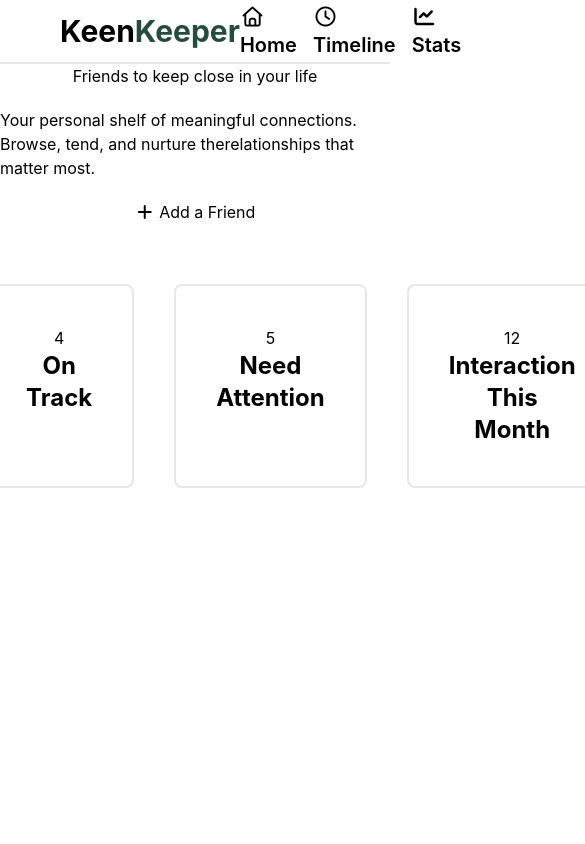
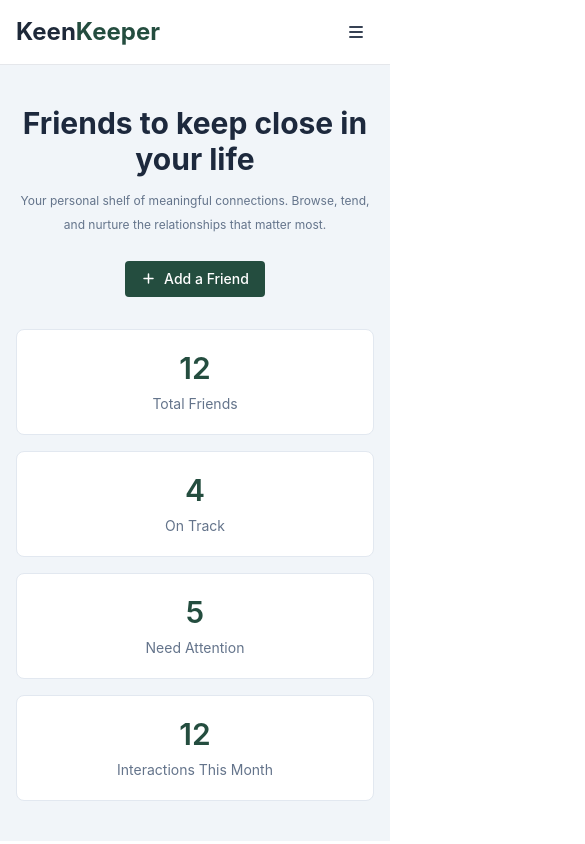
Before and after one commit to FarhadNuri/Keen-Keeper, a React (Vite) app: page /stats in a window 390 px wide. Shown: the top 844 px of the page, 585 px wide, since content can reach past the window. Built offline with nearby package versions, Linux system fonts and the light colour scheme.

Commit message:
Completed Responsive Navbar & Home Banner Section

```diff
--- a/src/components/Home/HomeBanner.jsx
+++ b/src/components/Home/HomeBanner.jsx
@@ -3,17 +3,30 @@ import HomeBannerGrid from "./HomeBannerGrid";
 
 function HomeBanner() {
   return (
-    <div className="flex flex-col gap-5 items-center">
-      <h1>Friends to keep close in your life</h1>
-      <p>
-        Your personal shelf of meaningful connections. Browse, tend, and nurture
-        the
-        <span>relationships that matter most.
-        </span>
-        </p>
-      <button><i class="fa-solid fa-plus"></i> Add a Friend</button>
-      <HomeBannerGrid />
-    </div>
+    <section className="bg-slate-100 px-4 py-10 sm:px-6 sm:py-14">
+      <div className="mx-auto max-w-5xl">
+        <div className="text-center">
+          <h1 className="text-3xl font-bold text-slate-800 sm:text-5xl">
+            Friends to keep close in your life
+          </h1>
+          <p className="mx-auto mt-3 max-w-2xl text-xs leading-6 text-[#64748B] sm:text-sm">
+            Your personal shelf of meaningful connections. Browse, tend, and nurture the
+            relationships that matter most.
+          </p>
+          <button
+            type="button"
+            className="cursor-pointer mt-6 inline-flex items-center gap-2 rounded bg-[#244D3F] px-4 py-2 text-sm font-medium text-white hover:bg-[#1E4034]"
+          >
+            <i className="fa-solid fa-plus text-xs" aria-hidden="true"></i>
+            <span>Add a Friend</span>
+          </button>
+        </div>
+
+        <div className="mt-8 sm:mt-10">
+          <HomeBannerGrid />
+        </div>
+      </div>
+    </section>
   );
 }
 
--- a/src/components/Home/HomeBannerGrid.jsx
+++ b/src/components/Home/HomeBannerGrid.jsx
@@ -1,40 +1,34 @@
-import React from 'react'
-import { use } from 'react'
-import { DataContext } from './HomeDataContext';
-
+import React, { use } from "react";
+import { DataContext } from "./HomeDataContext";
 
 function HomeBannerGrid() {
-  const userData = use(DataContext) ;
-    const countOnTrack = userData.filter(user => user.status === "on_track").length;
-    console.log(countOnTrack);
-    const needAttention = userData.filter(user => user.status === "overdue").length;
-    console.log(needAttention);
-    const totalFriends = userData.length;
-    console.log(totalFriends);
-    const gridLength = 4
+  const userData = use(DataContext) || [];
+
+  const countOnTrack = userData.filter((user) => user?.status === "on_track").length;
+  const needAttention = userData.filter((user) => user?.status === "overdue").length;
+  const totalFriends = userData.length;
+  const interactionsThisMonth = userData.length;
+
+  const stats = [
+    { value: totalFriends, label: "Total Friends" },
+    { value: countOnTrack, label: "On Track" },
+    { value: needAttention, label: "Need Attention" },
+    { value: interactionsThisMonth, label: "Interactions This Month" },
+  ];
+
   return (
-    <div>
-        <div className="flex gap-10 mt-10">
-            <div className='items-center border-2 border-gray-200 rounded-lg p-10 text-center'>
-                <h2>{totalFriends}</h2>
-                <h2 className="text-2xl font-bold">Total Friends</h2>
-            </div>
-            <div className='items-center border-2 border-gray-200 rounded-lg p-10 text-center'>
-                <h2>{countOnTrack}</h2>
-                <h2 className="text-2xl font-bold">On Track</h2>
-            </div>
-            <div className='items-center border-2 border-gray-200 rounded-lg p-10 text-center'>
-                <h2>{needAttention}</h2>
-                <h2 className="text-2xl font-bold">Need Attention</h2>
-            </div>
-            <div className='items-center border-2 border-gray-200 rounded-lg p-10 text-center'>
-                <h2>12</h2>
-                <h2 className="text-2xl font-bold">Interaction This Month</h2>
-            </div>
+    <div className="grid grid-cols-1 gap-4 sm:grid-cols-2 lg:grid-cols-4">
+      {stats.map((item) => (
+        <div
+          key={item.label}
+          className="rounded-lg border border-slate-200 bg-white px-6 py-5 text-center"
+        >
+          <p className="text-3xl font-semibold text-[#244D3F]">{item.value}</p>
+          <p className="mt-2 text-sm text-[#64748B]">{item.label}</p>
         </div>
-
+      ))}
     </div>
-  )
+  );
 }
 
-export default HomeBannerGrid
+export default HomeBannerGrid;
--- a/src/components/Navbar/Navbar.jsx
+++ b/src/components/Navbar/Navbar.jsx
@@ -1,23 +1,84 @@
-import React from "react";
+import React, { useState } from "react";
 import { Link } from "react-router";
+
+const navItems = [
+  {
+    label: "Home",
+    path: "/",
+    iconClass: "fa-regular fa-house",
+  },
+  {
+    label: "Timeline",
+    path: "/timeline",
+    iconClass: "fa-regular fa-clock",
+  },
+  {
+    label: "Stats",
+    path: "/stats",
+    iconClass: "fa-solid fa-chart-line",
+  },
+];
+
 function Navbar() {
+  const [isMobileMenuOpen, setIsMobileMenuOpen] = useState(false);
+
   return (
-    <div className="flex items-center justify-between bg-white h-16 border-b-2 border-gray-200">
-      <h1 className="pl-15 font-bold text-3xl">
-        Keen<span className="text-[#244D3F]">Keeper</span>
-      </h1>
-      <div className="flex gap-4 pr-15 font-semibold text-xl">
-        <Link to="/">
-          <i class="fa-regular fa-house"></i> Home
-        </Link>
-        <Link to="/">
-          <i class="fa-regular fa-clock"></i> Timeline
-        </Link>
-        <Link to="/">
-          <i class="fa-solid fa-chart-line"></i> Stats
-        </Link>
+    <header className="border-b border-gray-200 bg-white">
+      <div className="mx-auto flex h-16 max-w-6xl items-center justify-between px-4 sm:px-6">
+        <h1 className="text-2xl font-bold text-gray-800">
+          Keen<span className="text-[#244D3F]">Keeper</span>
+        </h1>
+
+        <button
+          type="button"
+          className="rounded-md p-2 text-gray-700 hover:bg-white sm:hidden"
+          onClick={() => setIsMobileMenuOpen((prev) => !prev)}
+          aria-label="Toggle menu"
+          aria-expanded={isMobileMenuOpen}
+        >
+          <i className={isMobileMenuOpen ? "fa-solid fa-xmark" : "fa-solid fa-bars"}></i>
+        </button>
+
+        <nav className="hidden items-center gap-2 text-sm font-medium sm:flex">
+          {navItems.map((item, index) => (
+            <Link
+              key={item.label}
+              to={item.path}
+              className={`flex items-center gap-2 rounded-md px-3 py-2 ${
+                index === 0
+                  ? "bg-[#244D3F] text-white"
+                  : "text-gray-600 hover:bg-white hover:text-gray-900"
+              }`}
+            >
+              <i className={item.iconClass}></i>
+              <span>{item.label}</span>
+            </Link>
+          ))}
+        </nav>
       </div>
-    </div>
+
+      {isMobileMenuOpen && (
+        <nav className="border-t border-gray-200 px-4 pb-4 pt-3 sm:hidden">
+          <div className="flex flex-col gap-2 text-sm font-medium">
+            {navItems.map((item, index) => (
+              <Link
+                key={item.label}
+                to={item.path}
+                onClick={() => setIsMobileMenuOpen(false)}
+                className={`flex items-center gap-2 rounded-md px-3 py-2 ${
+                  index === 0
+                    ? "bg-[#244D3F] text-white"
+                    : "text-gray-700 hover:bg-white hover:text-gray-900"
+                }`}
+              >
+                <i className={item.iconClass}></i>
+                <span>{item.label}</span>
+              </Link>
+            ))}
+          </div>
+        </nav>
+      )}
+    </header>
   );
 }
 
```
